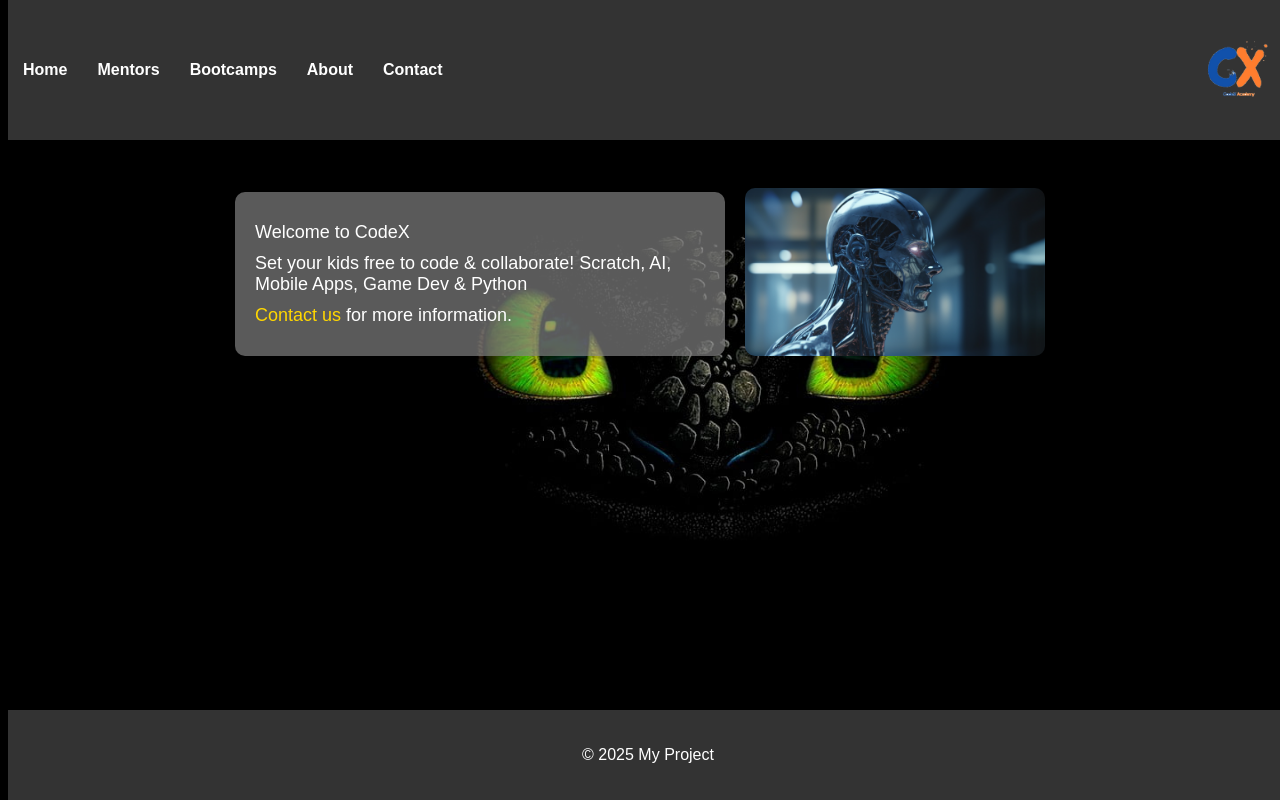
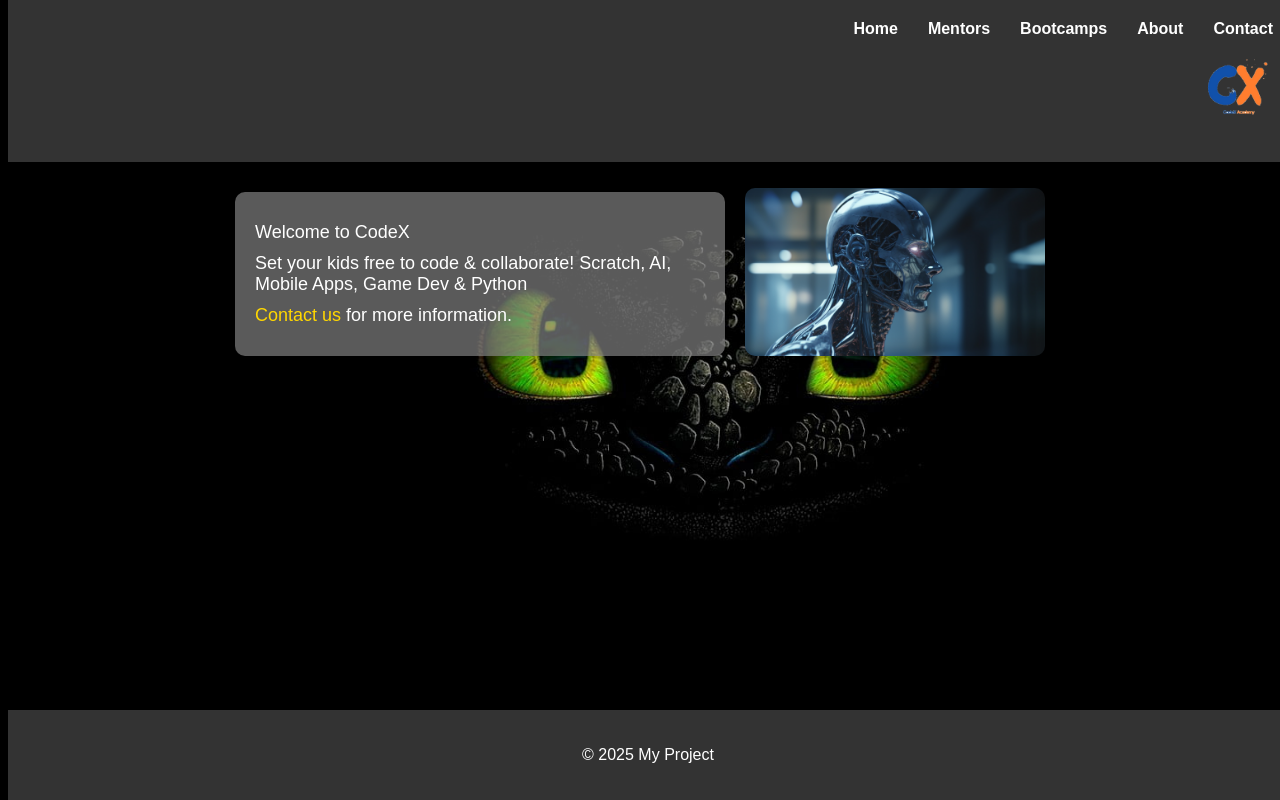
Before and after one commit to MAbdelmoati2025/ccc, a plain HTML site: page index.html in a window 1280 px wide. Drawn offline with Linux system fonts and the light colour scheme; a script that the page names is missing.

Commit message:
Update style.css

```diff
--- a/style.css
+++ b/style.css
@@ -10,9 +10,7 @@ header {
     top: 0;
     width: 100%;
     z-index: 10;
-        display: flex;
-    justify-content: space-between; /* توزيع العناصر على الجوانب */
-    align-items: center; /* محاذاة العناصر عموديًا */
+
 }
 /* تنسيق صورة اللوجو */
 .header-logo {
```
